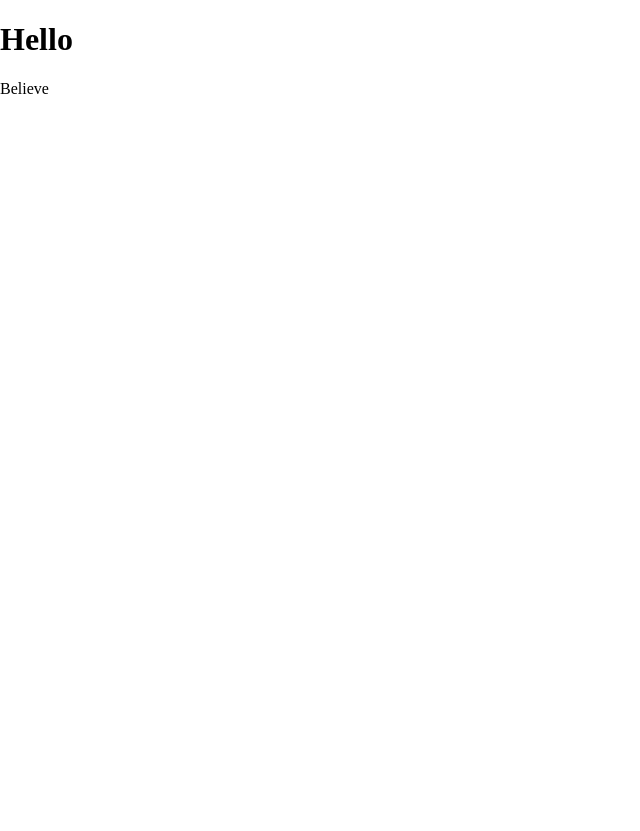
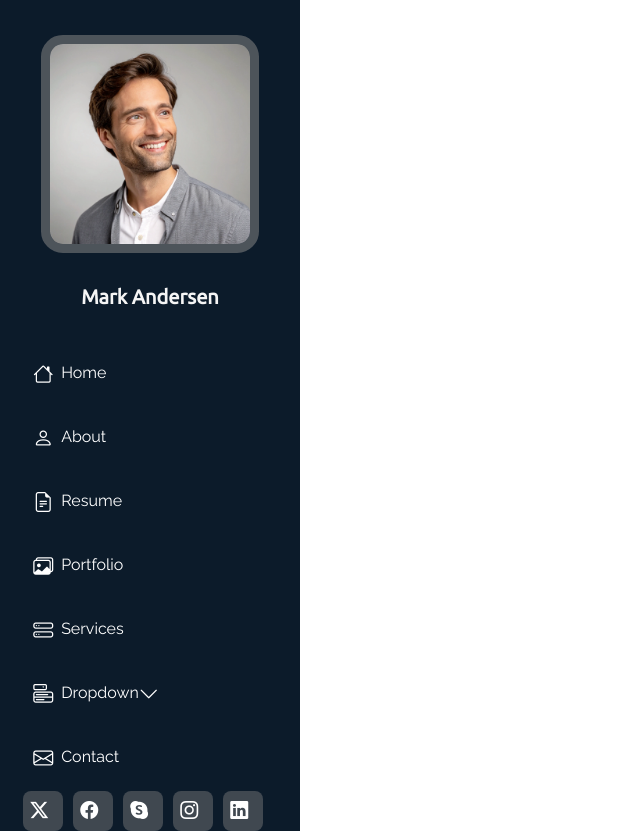
Before and after one commit to thesykap/portfolio-thesy, a plain HTML site: page index.html in a window 1280 px wide. Shown: the whole page, without its empty margins (0-640 px from the left). Before the commit the page ends 800 px from the top, so only its background shows below. Drawn offline with nearby package versions, Linux system fonts and the light colour scheme.

Commit message:
Revert "NavBar"

```diff
--- a/index.html
+++ b/index.html
@@ -20,7 +20,39 @@
     />
 </head>
 <body>
-    <h1> Hello </h1>
-    <p> Believe</p>
+   <header>
+     <div class="photo"><img src="mark.png" alt="ma photo"></div>
+     <div class="nom"><h1>Mark Andersen</h1></div>
+
+     <nav class="nav">
+          <div class="info-nav">
+            <ul>
+              <li><a href=""><i class="bi bi-house"></i>Home</a></li>
+              <li><a href=""><i class="bi bi-person"></i>About</a></li>
+              <li><a href=""><i class="bi bi-file-earmark-text"></i>Resume</a></li>
+              <li><a href=""><i class="bi bi-images"></i>Portfolio</a></li>
+              <li><a href=""><i class="bi bi-hdd-stack navicon"></i>Services</a></li>
+              <li>
+                <a href=""><i class="bi bi-menu-button navicon"></i>Dropdown
+                <i class="bi bi-chevron-down"></i></a>
+
+              </li>
+              <li><a href=""><i class="bi bi-envelope"></i>Contact</a></li>
+            </ul>
+         </div>
+
+         <div class="icones">
+            <a href=""><i class="bi bi-twitter-x"></i></a>
+            <a href=""><i class="bi bi-facebook"></i></a>
+            <a href=""><i class="bi bi-skype"></i></a>
+            <a href=""><i class="bi bi-instagram"></i></a>
+            <a href=""><i class="bi bi-linkedin"></i></a>
+          </div>
+
+     </nav>
+
+
+   </header>
+
 </body>
 </html>
```
